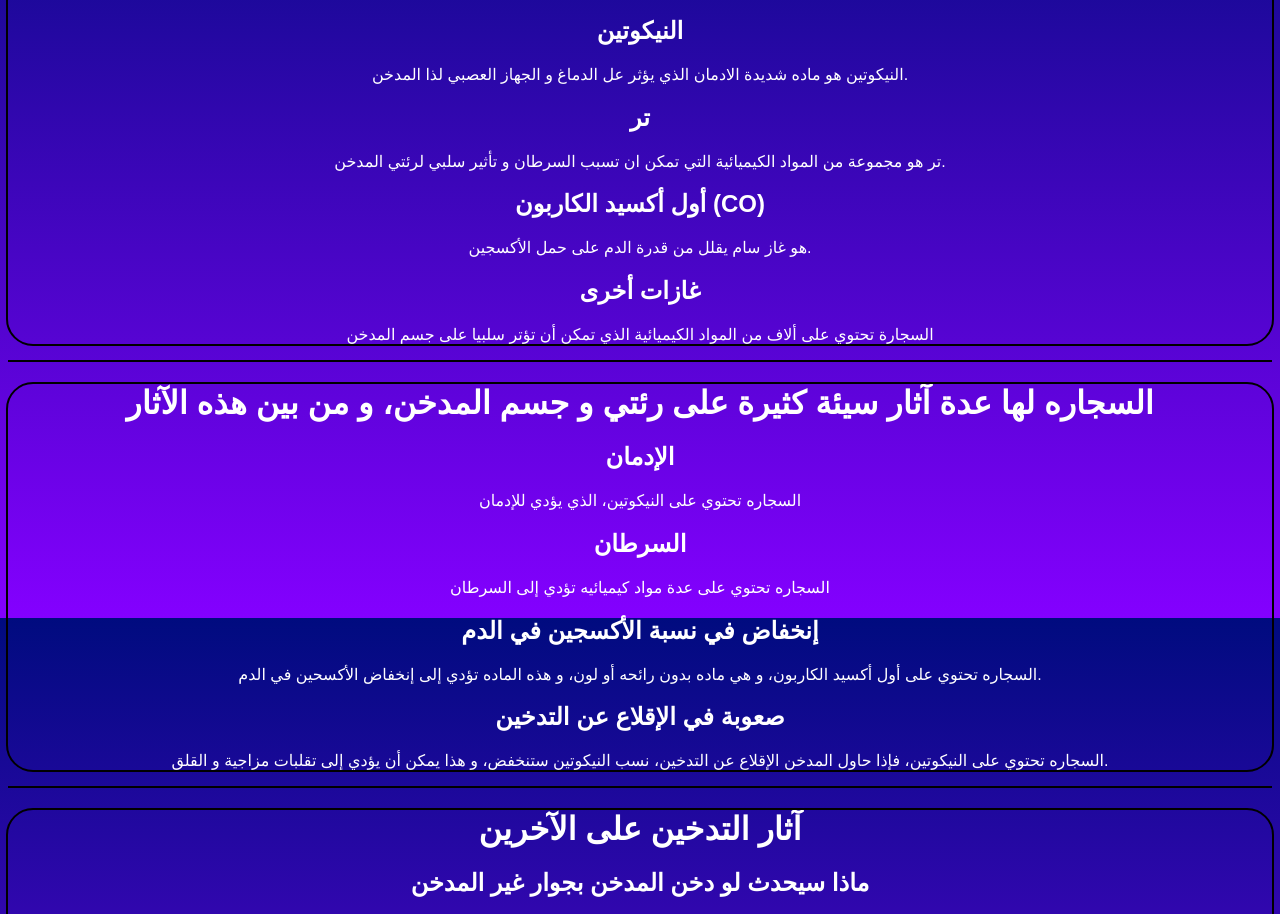
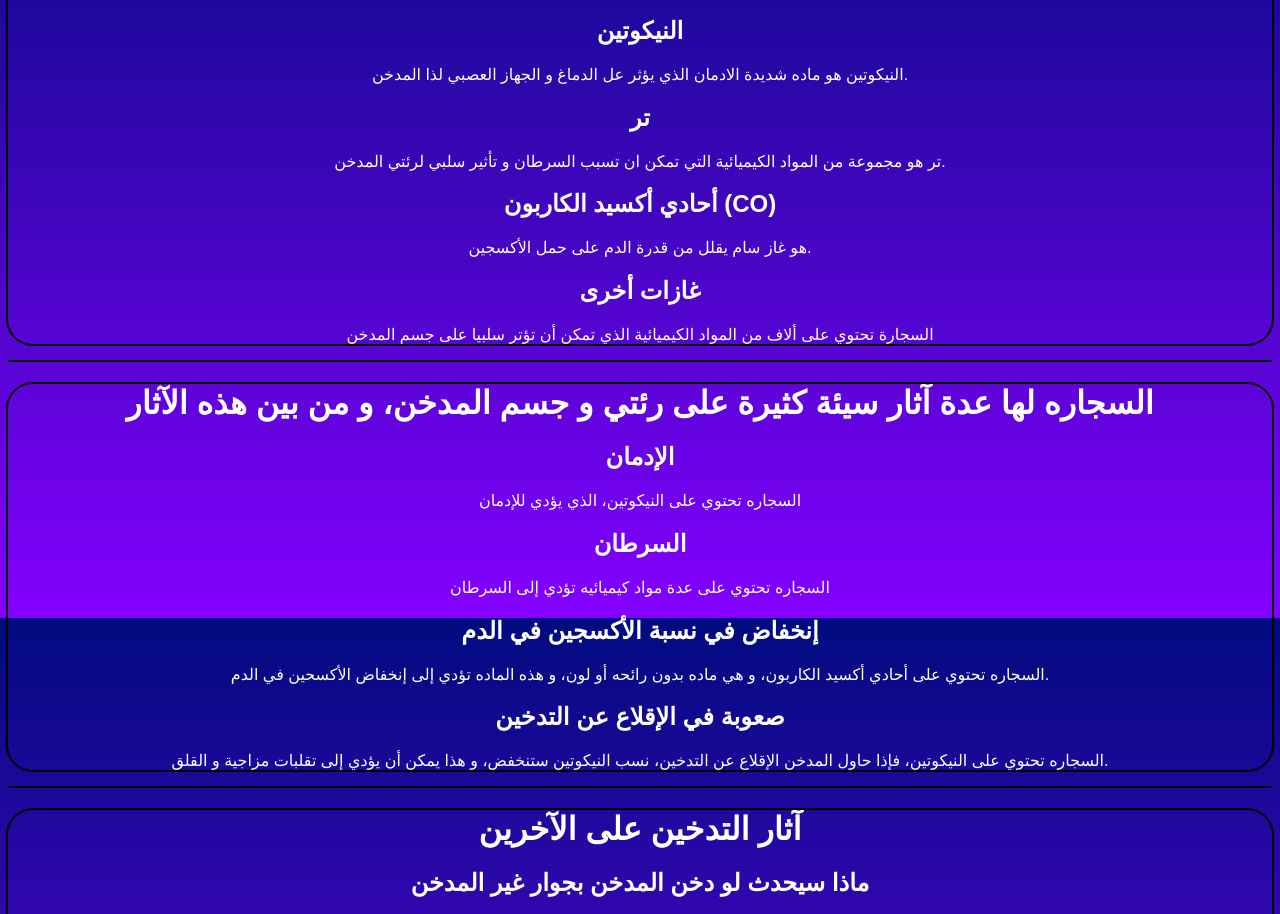
Before and after one commit to YellowCat98/proj, a plain HTML site: page index.html in a window 1280 px wide. Shown: the part 182-1096 px from the top of the page. Drawn offline with Linux system fonts and the light colour scheme.

Commit message:
Update index.html

```diff
--- a/index.html
+++ b/index.html
@@ -1,4 +1,4 @@
-<!DOCTYPE html>
+ <!DOCTYPE html>
 <html>
     <head>
         <title>التدخين: ما يحدث لجسم المدخن</title>
@@ -13,7 +13,7 @@
             <p>النيكوتين هو ماده  شديدة الادمان الذي يؤثر عل الدماغ و الجهاز العصبي لذا المدخن.</p>
             <h2>تر</h2>
             <p>تر هو مجموعة من المواد الكيميائية التي تمكن ان تسبب السرطان و تأثير سلبي لرئتي المدخن.</p>
-            <h2>أول أكسيد الكاربون (CO)</h2>
+            <h2>أحادي أكسيد الكاربون (CO)</h2>
             <p>هو غاز سام يقلل من قدرة الدم على حمل الأكسجين.</p>
             <h2>غازات أخرى</h2>
             <p>السجارة تحتوي على ألاف من المواد الكيميائية الذي تمكن أن تؤتر سلبيا على جسم المدخن</p>
@@ -26,7 +26,7 @@
             <h2>السرطان</h2>
             <p>السجاره تحتوي على عدة مواد كيميائيه تؤدي إلى السرطان</p>
             <h2>إنخفاض في نسبة الأكسجين في الدم</h2>
-            <p>السجاره تحتوي على أول أكسيد الكاربون، و هي ماده بدون رائحه أو لون، و هذه الماده تؤدي إلى إنخفاض الأكسحين في الدم.</p>
+            <p>السجاره تحتوي على أحادي أكسيد الكاربون، و هي ماده بدون رائحه أو لون، و هذه الماده تؤدي إلى إنخفاض الأكسحين في الدم.</p>
             <h2>صعوبة في الإقلاع عن التدخين</h2>
             <p>السجاره تحتوي  على النيكوتين، فإذا حاول المدخن الإقلاع عن التدخين، نسب النيكوتين ستنخفض، و هذا يمكن أن يؤدي إلى تقلبات مزاجية و القلق.</p>
         </div>
```
